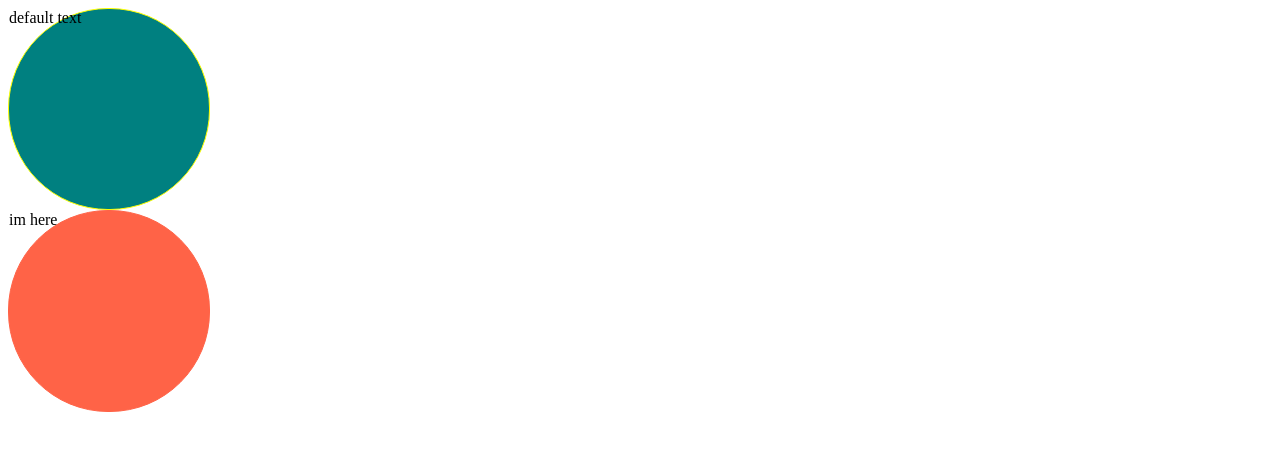
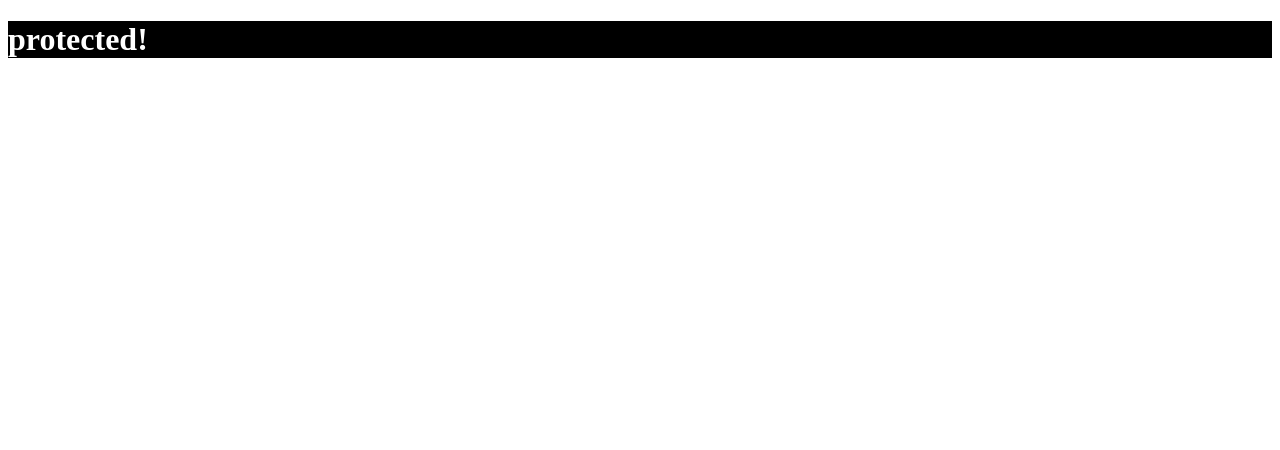
Before and after one commit to HamInKyou/nomadReact, a React (Create React App) app in the folder typescript-app/: page / in a window 1280 px wide. Shown: the top 450 px of the page. Built offline with nearby package versions, Linux system fonts and the light colour scheme.

Commit message:
[typescript-app] #3.5 theme 정의 : d.ts 파일 만들어서 테마의 속성들 보호하기

```diff
--- a/typescript-app/src/App.tsx
+++ b/typescript-app/src/App.tsx
@@ -1,12 +1,19 @@
 import React from "react";
-import Circle from "./Circle";
+import styled from "styled-components";
+
+const Container = styled.div`
+  background-color: ${(props) => props.theme.bgColor};
+`;
+
+const H1 = styled.h1`
+  color: ${(props) => props.theme.textColor};
+`;
 
 function App() {
   return (
-    <div>
-      <Circle borderColor="yellow" bgColor="teal" />
-      <Circle text="im here" bgColor="tomato" />
-    </div>
+    <Container>
+      <H1>protected!</H1>
+    </Container>
   );
 }
 
--- a/typescript-app/src/Circle.tsx
+++ /dev/null
@@ -1,31 +0,0 @@
-import { useState } from "react";
-import styled from "styled-components";
-
-interface ContainerProps {
-  bgColor: string;
-  borderColor: string;
-}
-
-const Container = styled.div<ContainerProps>`
-  width: 200px;
-  height: 200px;
-  background-color: ${(props) => props.bgColor};
-  border-radius: 100px;
-  border: 1px solid ${(props) => props.borderColor};
-`;
-
-interface CircleProps {
-  bgColor: string;
-  borderColor?: string;
-  text?: string;
-}
-
-function Circle({ bgColor, borderColor, text = "default text" }: CircleProps) {
-  const [value, setValue] = useState<string>(""); //useState<type>를 통해 state의 타입을 지정할 수 있다! or 초기값을 지정해주면 자동으로 초기값의 타입으로 state의 타입을 지정한다.
-  return (
-    <Container bgColor={bgColor} borderColor={borderColor ?? bgColor}>
-      {text}
-    </Container>
-  );
-}
-export default Circle;
--- a/typescript-app/src/index.tsx
+++ b/typescript-app/src/index.tsx
@@ -1,11 +1,16 @@
 import React from "react";
 import ReactDOM from "react-dom/client";
+import { ThemeProvider } from "styled-components";
+import { darkTheme } from "./theme";
 import App from "./App";
+
 const root = ReactDOM.createRoot(
   document.getElementById("root") as HTMLElement
 );
 root.render(
   <React.StrictMode>
-    <App />
+    <ThemeProvider theme={darkTheme}>
+      <App />
+    </ThemeProvider>
   </React.StrictMode>
 );
--- /dev/null
+++ b/typescript-app/src/theme.ts
@@ -0,0 +1,12 @@
+import { DefaultTheme } from "styled-components";
+//이렇게 테마의 타입을 선언해줘야지, 나중에 까먹는게 없을 수 있다!
+
+export const lightTheme: DefaultTheme = {
+  bgColor: "white",
+  textColor: "black",
+};
+
+export const darkTheme: DefaultTheme = {
+  bgColor: "black",
+  textColor: "white",
+};
```
Also changed, not shown: typescript-app/src/styled.d.ts (added, +13 -0 lines).
